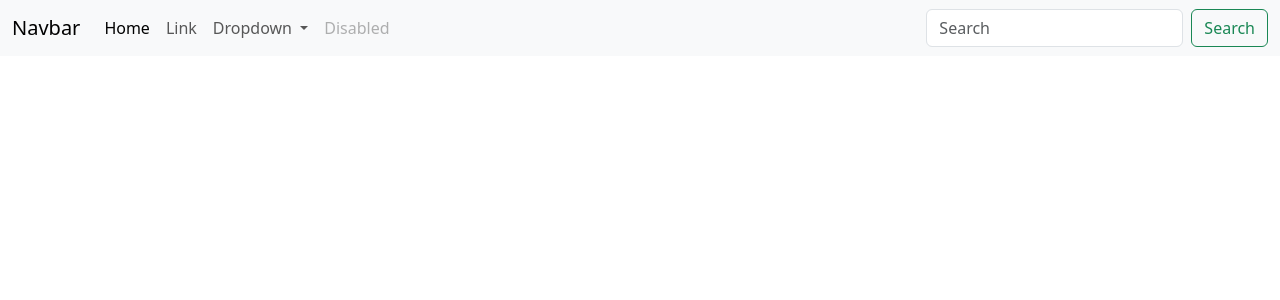
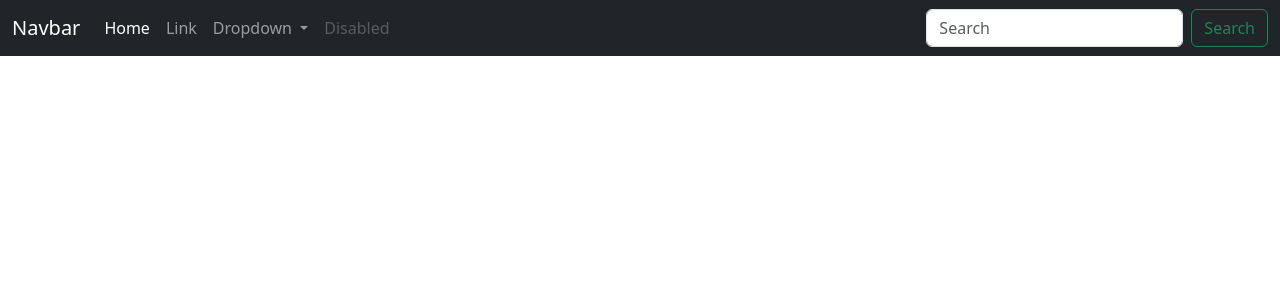
Before and after one commit to Tetratronic/covoiturage, a Django app: template website/templates/base.html in a window 1280 px wide. Shown: the top 300 px of the page. Run offline with Django 5.2, Linux system fonts and the light colour scheme; the template is opened without the code that fills it, so the values that code supplies are empty.

Commit message:
navbar color

```diff
--- a/website/templates/navbar.html
+++ b/website/templates/navbar.html
@@ -1,6 +1,6 @@
-<!-- Ceci est la barre de navigation, on va l'ajouter au fichier base.html -->
+<!-- Ceci est la barre de navigation fait avec Bootstrap, on va l'ajouter au fichier base.html -->
 
-<nav class="navbar navbar-expand-lg bg-body-tertiary">
+<nav class="navbar navbar-expand-lg navbar-dark bg-dark">
     <div class="container-fluid">
       <a class="navbar-brand" href="#">Navbar</a>
       <button class="navbar-toggler" type="button" data-bs-toggle="collapse" data-bs-target="#navbarSupportedContent" aria-controls="navbarSupportedContent" aria-expanded="false" aria-label="Toggle navigation">
```
Also changed, not shown: 1 other file.
